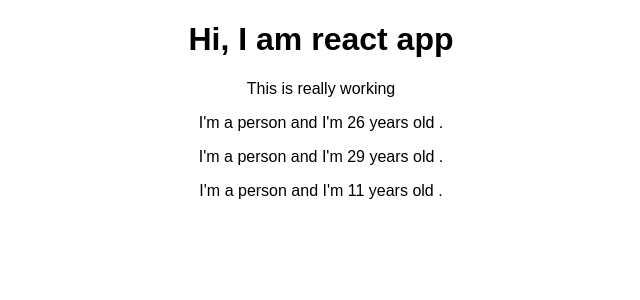
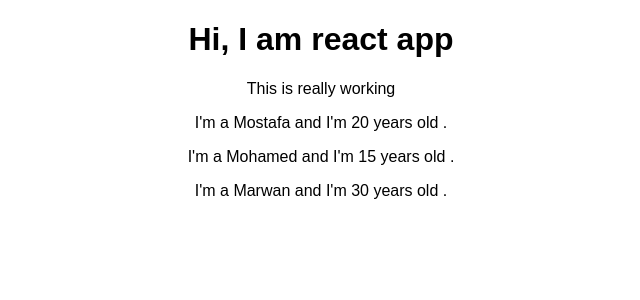
Before and after one commit to mostafahamed15/react-complete-guide, a React (Create React App) app: page / in a window 1280 px wide. Shown: the top 300 px of the page, without its empty margins (319-959 px from the left). Built offline with nearby package versions, Linux system fonts and the light colour scheme.

Commit message:
work with props

```diff
--- a/src/App.js
+++ b/src/App.js
@@ -8,9 +8,9 @@
       <div className="App">
         <h1> Hi, I am react app </h1>
         <p>This is really working </p>
-        <Person/>
-        <Person/>
-        <Person/>
+        <Person name = "Mostafa" age = "20"/>
+        <Person name = "Mohamed" age = "15"> My hobbies: Racing</Person>
+        <Person name = "Marwan" age = "30"/>
       </div>
     );
    // return React.createElement('div', {className: 'App'}, React.createElement('h1',null , "Does it work now?"));
--- a/src/Person/Person.js
+++ b/src/Person/Person.js
@@ -1,5 +1,5 @@
 import React from 'react';
-const person = ()=>{
-    return <p>I'm a person and I'm {Math.floor(Math.random()*30)} years old .</p>
+const person = (props)=>{
+    return <p>I'm a {props.name} and I'm {props.age} years old .</p>
 };
 export default person;
```
